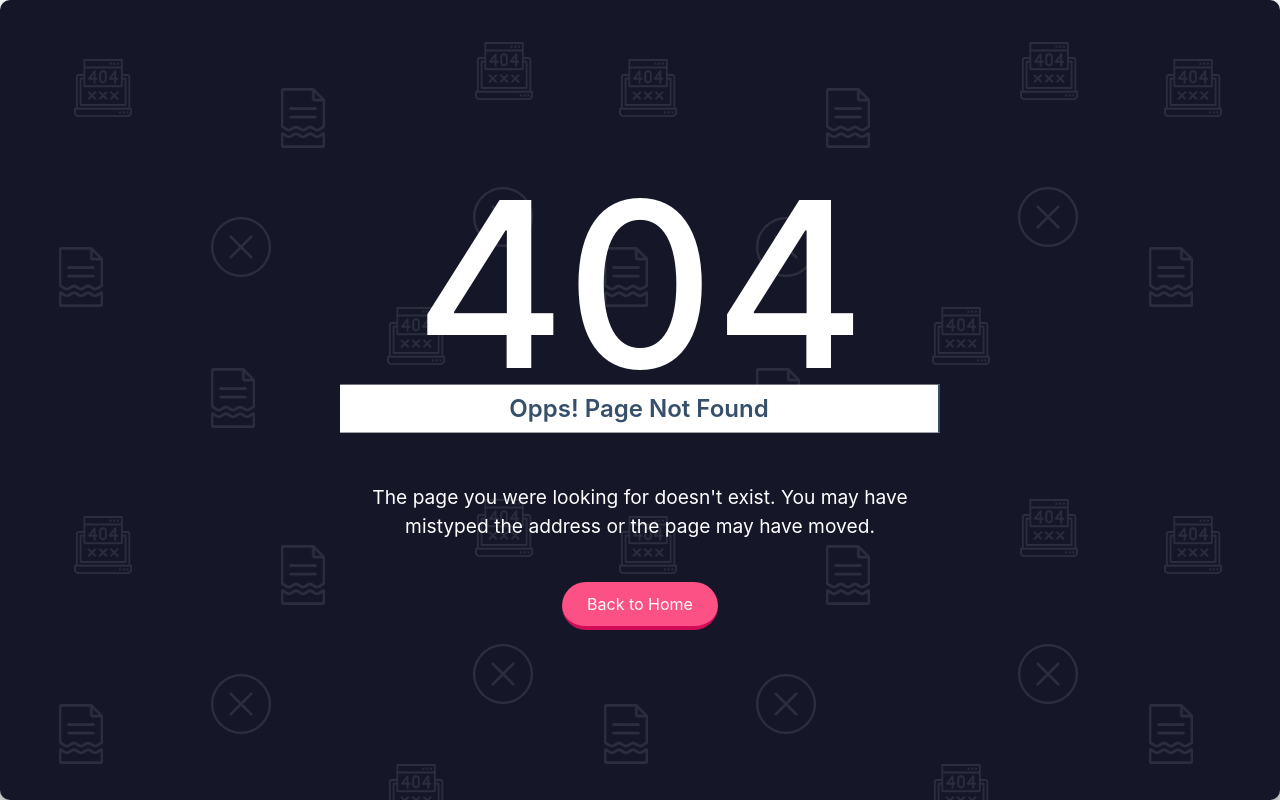
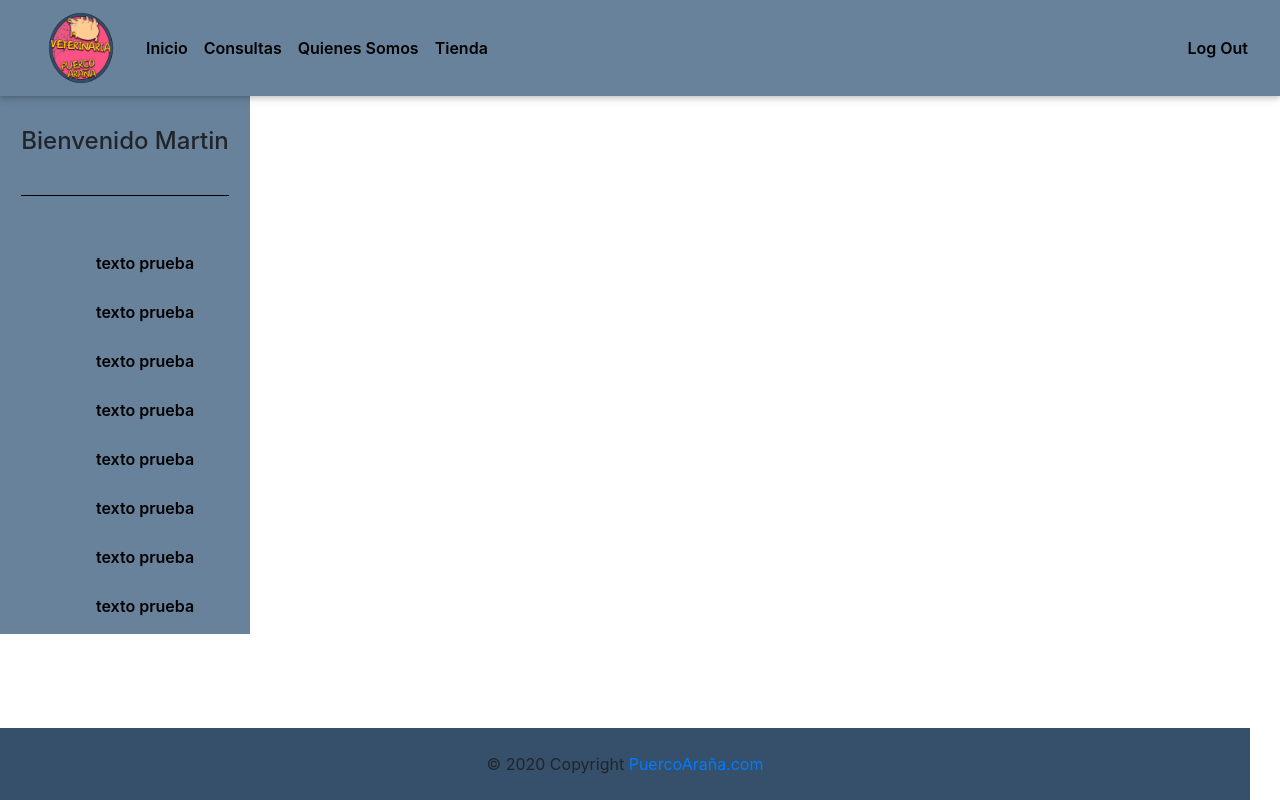
Before and after one commit to Diegolmi/Vet-puercoArania, a React (Create React App) app: page /privado/admin in a window 1280 px wide. Before the commit this address had no page. Built offline with nearby package versions, Linux system fonts and the light colour scheme.

Commit message:
agregando seccion admin y traer nuevos cambios

```diff
--- a/package.json
+++ b/package.json
@@ -14,6 +14,7 @@
     "react": "^16.13.1",
     "react-bootstrap": "^1.0.1",
     "react-dom": "^16.13.1",
+    "react-icons": "^3.10.0",
     "react-id-swiper": "^3.0.0",
     "react-moment": "^0.9.7",
     "react-owl-carousel": "^2.3.1",
--- a/src/App.js
+++ b/src/App.js
@@ -15,6 +15,8 @@ import {
 import About from './components/About/about';
 import Error404 from './components/Errors/Error404';
 import Landing from './Landing';
+import Register from './components/Register/Register';
+import Admin from './components/Admin/Admin';
 
 
 function App() {
@@ -25,6 +27,13 @@ function App() {
       <Switch>
         <Route exact path="/" component={Landing} />
         <Route exact path="/about" component={About} />
+        <Route exact path="/registro" component={Register} />
+        <Route exact path="/about" component={About} />
+        <Route exact path="/privado/admin" component={Admin} />
+        {/* <Route exact path="/tienda" component={Tienda} />
+        <Route exact path="/tienda/alimentos" component={Alimentos} />
+        <Route exact path="/tienda/accesorios" component={Accesorios} />
+        <Route exact path="/tienda/farmacia" component={Farmacia} /> */}
         <Route path="*" component={Error404} />
       </Switch>
     </Router>
--- /dev/null
+++ b/src/components/Admin/Admin.css
@@ -0,0 +1,79 @@
+.contenedor-admin {
+    height: 100vh;
+    margin: 0;
+    padding: 0;
+}
+
+.navbar-admin {
+    background: #68829c;
+    /* height: 100px; */
+    z-index: 1;
+}
+
+.link-admin {
+    color: black;
+    font-weight: 600;
+    text-align: center;
+
+}
+
+.link-admin:hover{
+    text-decoration: none;
+    color: #fc5185;
+}
+
+.icon-admin {
+    font-size: 1.3rem;
+}
+
+.footer-admin {
+    bottom: 0;
+    position: fixed;
+    width: 100%;
+}
+
+/* SIDEBAR */
+
+.sidebar-container{
+    height: 100%;
+    width: 250px;
+    background: #68829c;
+    text-align: center;
+    display: flex;
+    justify-content: center;
+    align-items: center;
+    flex-direction: column;
+
+}
+
+.datos-sidebar {
+    height: 100px;
+    display: flex;
+    justify-content: center;
+    align-items: center;
+    flex-wrap: wrap;
+    border-bottom: 1px solid black;
+}
+
+
+
+.secciones-sidebar {
+    margin-top: 30px;
+}
+
+.listado-sidebar {
+    margin-top: 25px;
+    list-style: none;
+}
+.link-sidebar {
+    color: black;
+    font-weight: 600;
+    padding: 10px;
+}
+.link-sidebar:hover{
+    text-decoration: none;
+    color: #fc5185;
+    border-bottom: 2px solid #fc5185;
+    transition: .3s;
+
+}
--- /dev/null
+++ b/src/components/Admin/Admin.js
@@ -0,0 +1,38 @@
+import React from 'react';
+import NavbarAdmin from './NavbarAdmin';
+import FooterAdmin from './FooterAdmin';
+import SidebarAdmin from './SidebarAdmin';
+import Container from 'react-bootstrap/Container';
+import Row from 'react-bootstrap/Row';
+import Col from 'react-bootstrap/Col';
+import './Admin.css';
+
+
+
+const Admin = () => {
+    return (
+        // <div className="contenedor-admin">
+        // <NavbarAdmin />
+        // <SidebarAdmin />
+        // <FooterAdmin />
+        // </div>
+
+        <Container className="contenedor-admin" fluid>
+            <Row>
+                {/* <Col sm={4}><SidebarAdmin /></Col> */}
+                <Col md={12}><NavbarAdmin /></Col>
+            </Row>
+            <Row>
+                <Col md={4}><SidebarAdmin /></Col>
+                {/* <Col md={8}><NavbarAdmin /></Col> */}
+            </Row>
+            <Row>
+                <Col sm className="footer-admin"><FooterAdmin /></Col>
+
+            </Row>
+        </Container>
+     );
+
+}
+
+export default Admin;
--- /dev/null
+++ b/src/components/Admin/FooterAdmin.js
@@ -0,0 +1,15 @@
+import React from 'react';
+import { MDBCol, MDBContainer, MDBRow, MDBFooter , MDBBtn,MDBAnimation} from "mdbreact";
+import { Link } from 'react-router-dom';
+
+const FooterAdmin = () => {
+    return (
+        <div id="hola" className="footer-copyright text-center py-4 mt-5 ">
+        <MDBContainer fluid>
+          &copy; {new Date().getFullYear()} Copyright  <Link to="/"> PuercoAraña.com </Link>
+        </MDBContainer>
+      </div>
+     );
+}
+
+export default FooterAdmin;
--- /dev/null
+++ b/src/components/Admin/NavbarAdmin.js
@@ -0,0 +1,38 @@
+import React from 'react';
+import SidebarAdmin from './SidebarAdmin';
+import Navbar from 'react-bootstrap/Navbar';
+import Nav from 'react-bootstrap/Nav';
+import Badge from 'react-bootstrap/Badge';
+import './Admin.css';
+import logo from '../../assets/img/logo.png';
+import { Link } from 'react-router-dom';
+import { FaEnvelopeOpen } from 'react-icons/fa';
+
+
+const NavbarAdmin = () => {
+    return (
+        <>
+        <Navbar collapseOnSelect expand="lg" className="navbar-admin">
+            {/* <Navbar.Brand href="#home"><img src={logo} alt=""/></Navbar.Brand> */}
+            <Link to="/"><img src={logo} alt="Logo veterinaria" className="logo" /></Link>
+            <Navbar.Toggle aria-controls="responsive-navbar-nav" className="toggle-admin" />
+            <Navbar.Collapse id="responsive-navbar-nav">
+                <Nav className="mr-auto">
+                    <Link to="/" className="mr-3 link-admin">Inicio</Link>
+                    <Link to="/" className="mr-3 link-admin">Consultas</Link>
+                    <Link to="/about" className="mr-3 link-admin">Quienes Somos</Link>
+                    <Link to="/" className="mr-3 link-admin">Tienda</Link>
+                </Nav>
+                <hr />
+                <Nav>
+                    {/* <Link className="mr-3 link-admin icon-admin"><FaEnvelopeOpen /><Badge variant="light">9</Badge></Link> */}
+                    <Link className="mr-3 link-admin">Log Out</Link>
+                </Nav>
+            </Navbar.Collapse>
+        </Navbar>
+        {/* <SidebarAdmin /> */}
+        </>
+    );
+}
+
+export default NavbarAdmin;
--- /dev/null
+++ b/src/components/Admin/SidebarAdmin.js
@@ -0,0 +1,25 @@
+import React from 'react';
+import { Link } from 'react-router-dom';
+
+const SidebarAdmin = () => {
+    return (
+        <div className="sidebar-container">
+            <div className="datos-sidebar">
+
+                <h4>Bienvenido Martin</h4>
+            </div>
+            <ul className="secciones-sidebar">
+                <li className="listado-sidebar"><Link className="link-sidebar">texto prueba</Link></li>
+                <li className="listado-sidebar"><Link className="link-sidebar">texto prueba</Link></li>
+                <li className="listado-sidebar"><Link className="link-sidebar">texto prueba</Link></li>
+                <li className="listado-sidebar"><Link className="link-sidebar">texto prueba</Link></li>
+                <li className="listado-sidebar"><Link className="link-sidebar">texto prueba</Link></li>
+                <li className="listado-sidebar"><Link className="link-sidebar">texto prueba</Link></li>
+                <li className="listado-sidebar"><Link className="link-sidebar">texto prueba</Link></li>
+                <li className="listado-sidebar"><Link className="link-sidebar">texto prueba</Link></li>
+            </ul>
+        </div>
+     );
+}
+
+export default SidebarAdmin;
```
Also changed, not shown: 1 other file (tests, documents, lock files or other folders).
